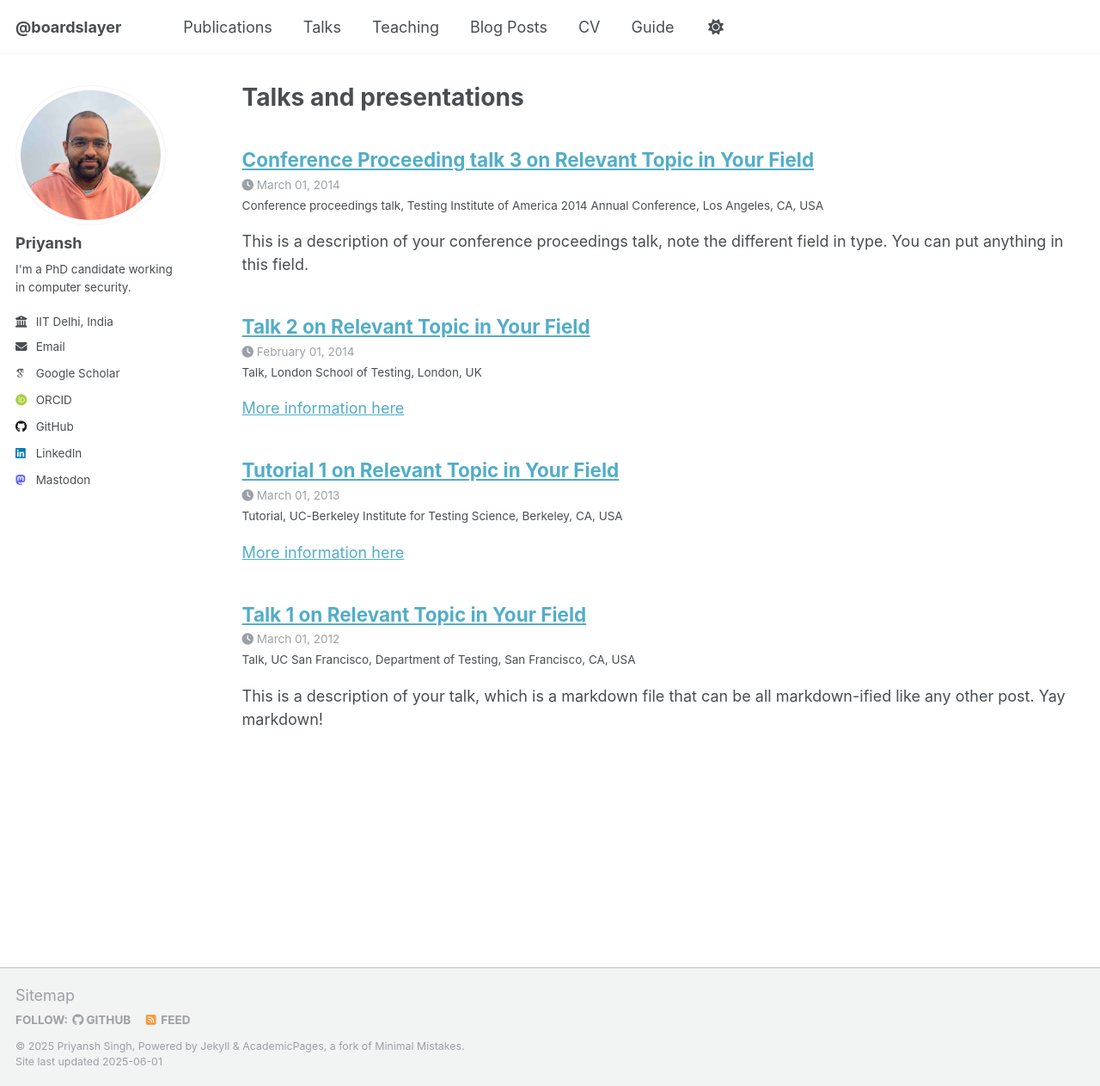
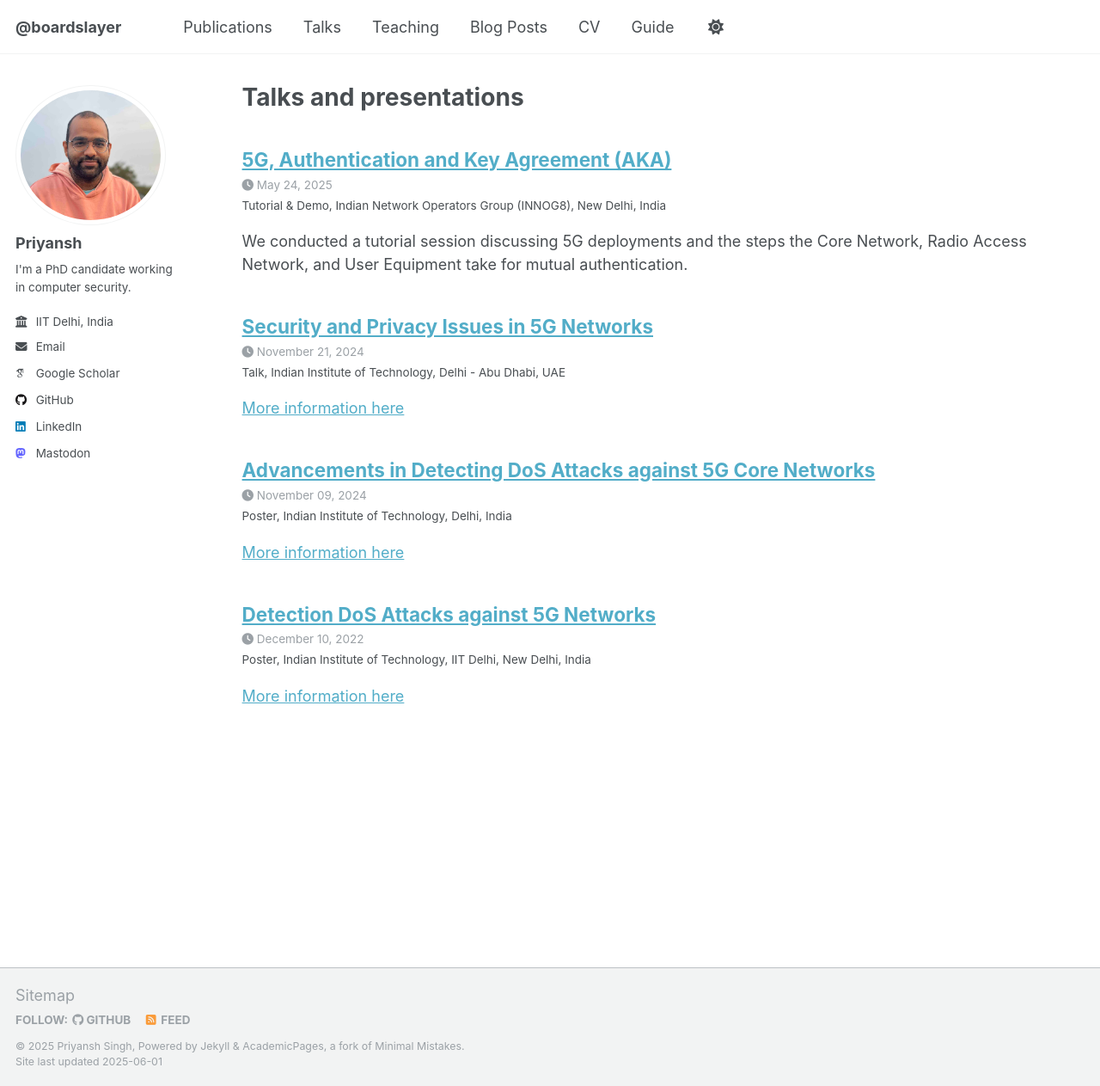
Before and after one commit to boardslayer/boardslayer.github.io, a Jekyll site: the page built from _pages/talks.html, in a window 1280 px wide and 1263 px high. Shown: the whole window at 86% size. Built offline with Jekyll 4.4.1, drawn with Linux system fonts in a browser that asks for light colours; some web fonts are replaced.

Commit message:
adding talks

```diff
--- a/_config.yml
+++ b/_config.yml
@@ -36,7 +36,7 @@ author:
   arxiv            : # URL - Update with the correct link to your profile
   googlescholar    : "https://scholar.google.com/citations?user=xN5oO6IAAAAJ"
   impactstory      : # URL
-  orcid            : "https://orcid.org/0000-0002-3901-7825"
+  orcid            : # URL "https://orcid.org/0000-0002-3901-7825"
   semantic         : # URL
   pubmed           : # ""
   researchgate     : # URL
@@ -64,7 +64,6 @@ author:
   mastodon         : "https://infosec.exchange/@boardslayer"
   medium           : # URL
   pinterest        : # Username
-  signal           : "priyansh"
   # thestorygraph       : "https://app.thestorygraph.com/profile/boardslayer"
   soundcloud       : # Username
   steam            : # Username
--- a/_talks/2012-03-01-talk-1.md
+++ /dev/null
@@ -1,11 +0,0 @@
----
-title: "Talk 1 on Relevant Topic in Your Field"
-collection: talks
-type: "Talk"
-permalink: /talks/2012-03-01-talk-1
-venue: "UC San Francisco, Department of Testing"
-date: 2012-03-01
-location: "San Francisco, CA, USA"
----
-
-This is a description of your talk, which is a markdown file that can be all markdown-ified like any other post. Yay markdown!
--- a/_talks/2013-03-01-tutorial-1.md
+++ /dev/null
@@ -1,13 +0,0 @@
----
-title: "Tutorial 1 on Relevant Topic in Your Field"
-collection: talks
-type: "Tutorial"
-permalink: /talks/2013-03-01-tutorial-1
-venue: "UC-Berkeley Institute for Testing Science"
-date: 2013-03-01
-location: "Berkeley, CA, USA"
----
-
-[More information here](http://exampleurl.com)
-
-This is a description of your tutorial, note the different field in type. This is a markdown files that can be all markdown-ified like any other post. Yay markdown!
--- a/_talks/2014-02-01-talk-2.md
+++ /dev/null
@@ -1,13 +0,0 @@
----
-title: "Talk 2 on Relevant Topic in Your Field"
-collection: talks
-type: "Talk"
-permalink: /talks/2014-02-01-talk-2
-venue: "London School of Testing"
-date: 2014-02-01
-location: "London, UK"
----
-
-[More information here](http://example2.com)
-
-This is a description of your talk, which is a markdown files that can be all markdown-ified like any other post. Yay markdown!
--- a/_talks/2014-03-01-talk-3.md
+++ /dev/null
@@ -1,11 +0,0 @@
----
-title: "Conference Proceeding talk 3 on Relevant Topic in Your Field"
-collection: talks
-type: "Conference proceedings talk"
-permalink: /talks/2014-03-01-talk-3
-venue: "Testing Institute of America 2014 Annual Conference"
-date: 2014-03-01
-location: "Los Angeles, CA, USA"
----
-
-This is a description of your conference proceedings talk, note the different field in type. You can put anything in this field.
--- /dev/null
+++ b/_talks/2022-12-10-poster.md
@@ -0,0 +1,10 @@
+---
+title: "Detection DoS Attacks against 5G Networks"
+collection: talks
+type: "Poster"
+permalink: /talks/2022-industry-day
+venue: "Indian Institute of Technology, IIT Delhi"
+date: 2022-12-10
+location: "New Delhi, India"
+---
+[More information here](https://corprel.iitd.ac.in/id2022/posters-presented.html)
--- /dev/null
+++ b/_talks/2024-11-09-talk1.md
@@ -0,0 +1,10 @@
+---
+title: "Advancements in Detecting DoS Attacks against 5G Core Networks"
+collection: talks
+type: "Poster"
+permalink: /talks/2024-open-house
+venue: "Indian Institute of Technology, Delhi"
+date: 2024-11-09
+location: "India"
+---
+[More information here](https://openhouse.iitd.ac.in/)
--- /dev/null
+++ b/_talks/2024-11-21-talk2.md
@@ -0,0 +1,11 @@
+---
+title: "Security and Privacy Issues in 5G Networks"
+collection: talks
+type: "Talk"
+permalink: /talks/2024-11-21-talk2
+venue: "Indian Institute of Technology, Delhi - Abu Dhabi"
+date: 2024-11-21
+location: "UAE"
+---
+
+[More information here](https://www.linkedin.com/posts/iit-delhi-abu-dhabi_research-phd-graduateseminar-activity-7264932129501786112-Tc-1/)
--- /dev/null
+++ b/_talks/2025-05-24-tutorial-aka.md
@@ -0,0 +1,13 @@
+---
+title: "5G, Authentication and Key Agreement (AKA)"
+collection: talks
+type: "Tutorial & Demo"
+permalink: /talks/2025-05-24-aka
+venue: "Indian Network Operators Group (INNOG8)"
+date: 2025-05-24
+location: "New Delhi, India"
+---
+
+We conducted a tutorial session discussing 5G deployments and the steps the Core Network, Radio Access Network, and User Equipment take for mutual authentication.
+
+The participants installed Docker Desktop on their desktops to run a simulated 5G network. You can find the steps to follow on the [GitHub Repository](https://github.com/priyanshs/innog-demo), and you can follow the presentation from [this link](https://drive.proton.me/urls/FN78HHDY3W#pRNJF8nNX7z6).
```
